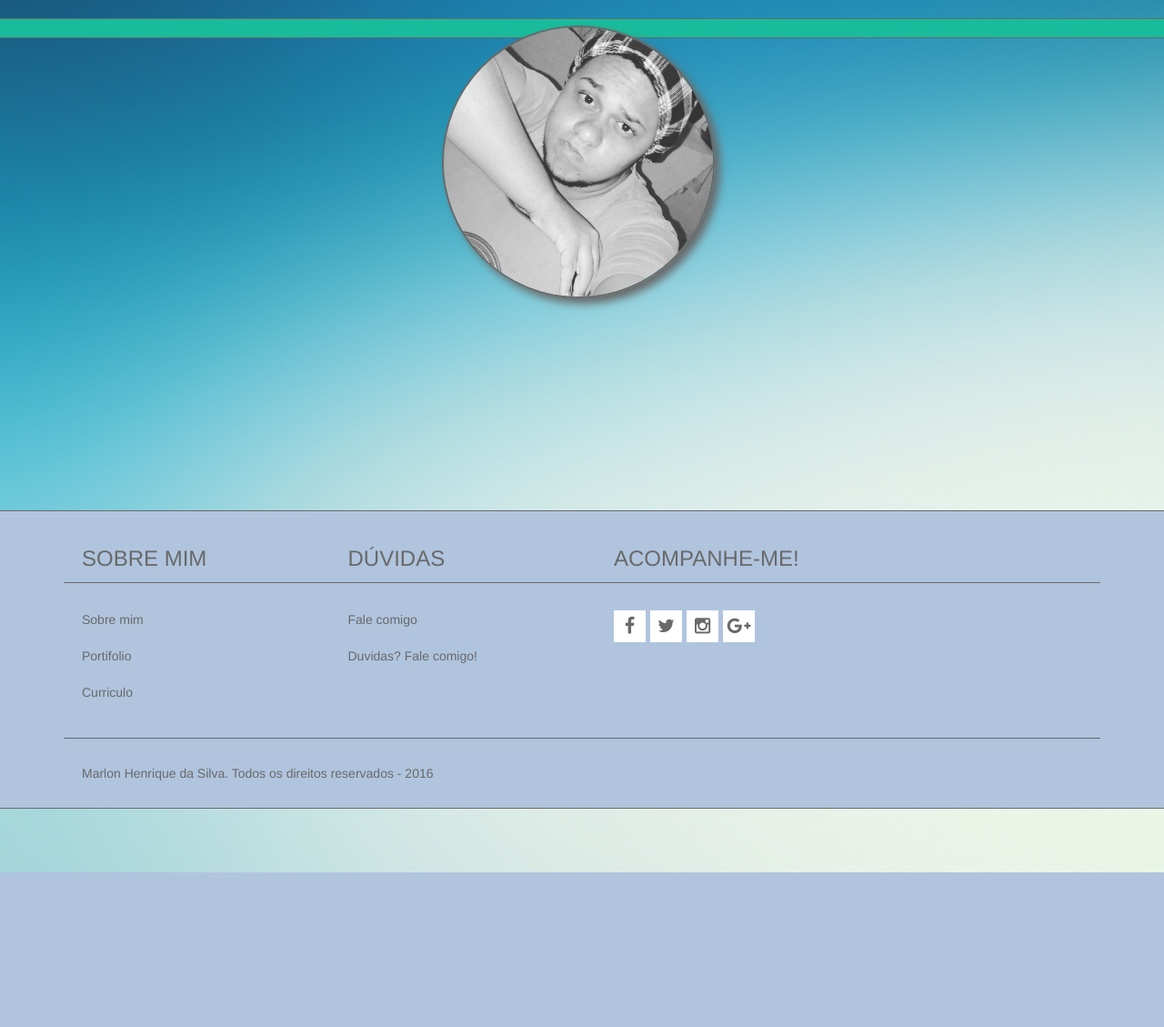
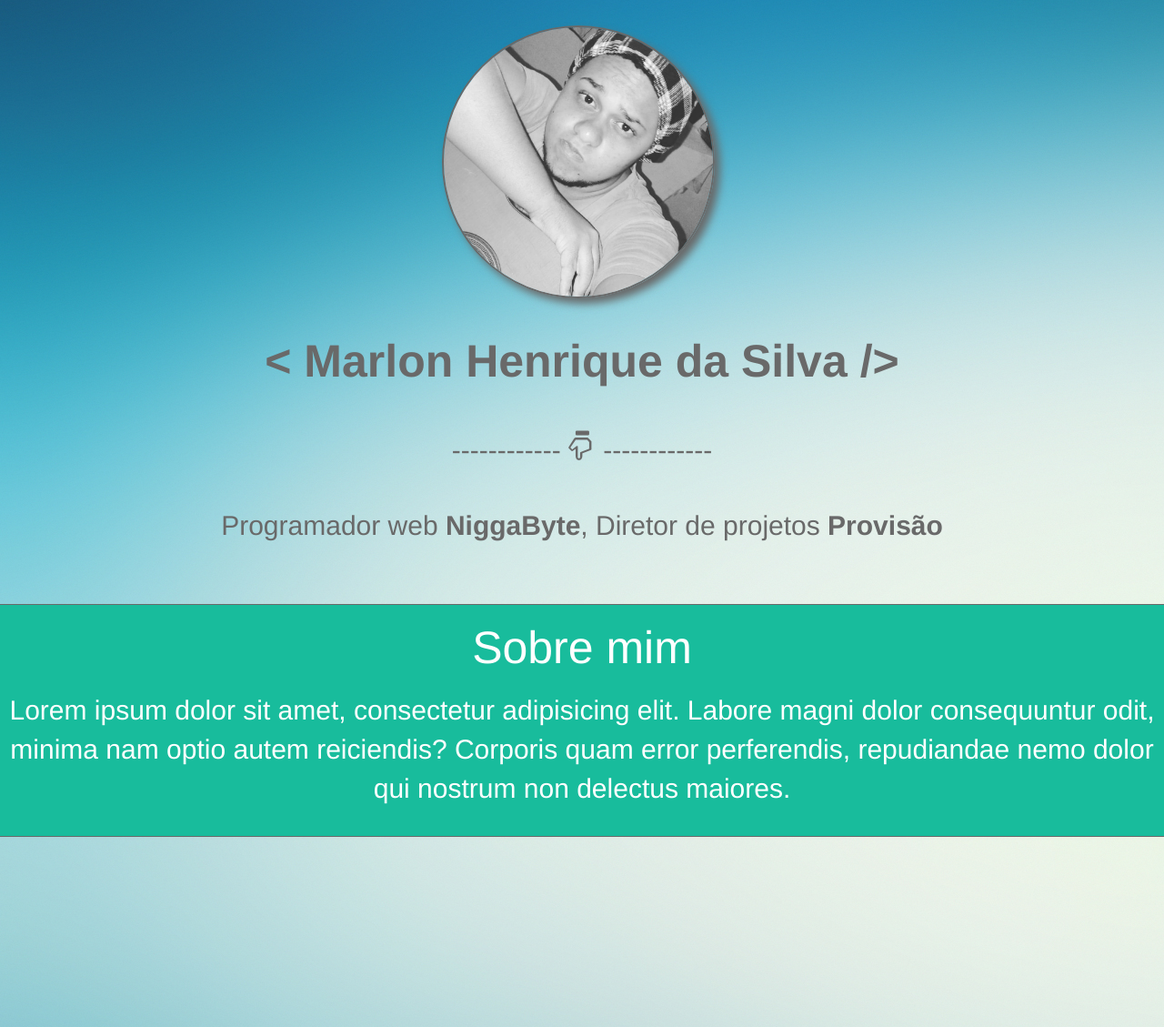
Before and after one commit to MarlonHenrique/Luzenk, a PHP site: page / in a window 1280 px wide. Shown: the part 52-1181 px from the top of the page at 91% size. Before the commit the page ends 1011 px from the top, so only its background shows below. Run offline with PHP 8.4, Linux system fonts and the light colour scheme.

Commit message:
Adicionados textos em perfil e sobre mim

```diff
--- a/index.php
+++ b/index.php
@@ -4,6 +4,17 @@
  	<div class="perfil-home">
  		<div class="foto-perfil">
  			<a href="#"><img src="img/content/foto-perfil.jpg" alt="Footo-perfil"></a>
+ 		</div>
+ 		<div class="info-perfil-home">
+ 			<h1 id="titulo-perfil">
+ 				<strong>< Marlon Henrique da Silva /></strong>
+ 			</h1>
+ 			<h2 class="icone-perfil">
+ 				------------ <span class="glyphicon glyphicon-hand-down"></span> ------------
+ 			</h2>
+ 			<h3 class="info-perfil">
+ 				Programador web <strong>NiggaByte</strong>, Diretor de projetos <strong>Provisão</strong>
+ 			</h3>
  		</div>
  	</div>
  </section>
@@ -12,7 +23,12 @@
 <!-- Sobre mim-->
 <section id="sobre-mim">
  	<div class="sobre-mim-home">
-
+ 		<h1 class="title-sobre-home">
+ 			Sobre mim
+ 		</h1>
+ 		<p class="sobre-home">
+ 			Lorem ipsum dolor sit amet, consectetur adipisicing elit. Labore magni dolor consequuntur odit, minima nam optio autem reiciendis? Corporis quam error perferendis, repudiandae nemo dolor qui nostrum non delectus maiores.
+ 		</p>
  	</div>
  </section>
 <!--Fim sobre mim-->
```
